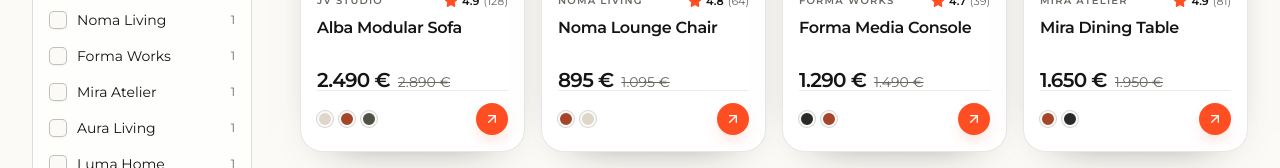
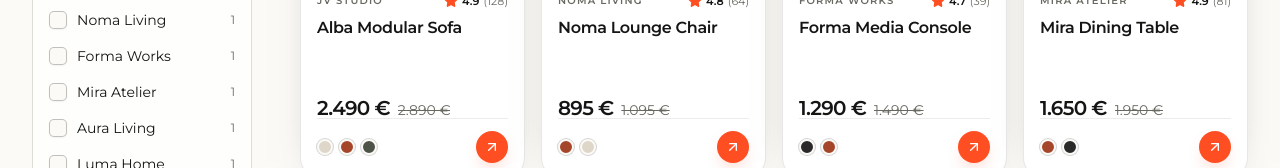
Before and after one commit to AutomatonSoft/jvmoebel-shopware-front, a Next.js app: page /moebel-sortiment in a window 1280 px wide. Shown: the part 571-739 px from the top of the page. Built offline with nearby package versions, Linux system fonts and the light colour scheme; no server answers.

Commit message:
fix(catalog): increase product card title spacing

```diff
--- a/src/features/catalog/components/shop-product-card.tsx
+++ b/src/features/catalog/components/shop-product-card.tsx
@@ -114,7 +114,7 @@ export function ShopProductCard({
           </a>
         </Heading>
 
-        <p className="mt-3 flex min-w-0 flex-wrap items-baseline gap-x-2 gap-y-1">
+        <p className="mt-10 flex min-w-0 flex-wrap items-baseline gap-x-2 gap-y-1">
           <strong className="shrink-0 text-xl leading-none font-semibold tracking-[-0.035em]">
             {priceFormatter.format(product.unitPrice)}
           </strong>
```
